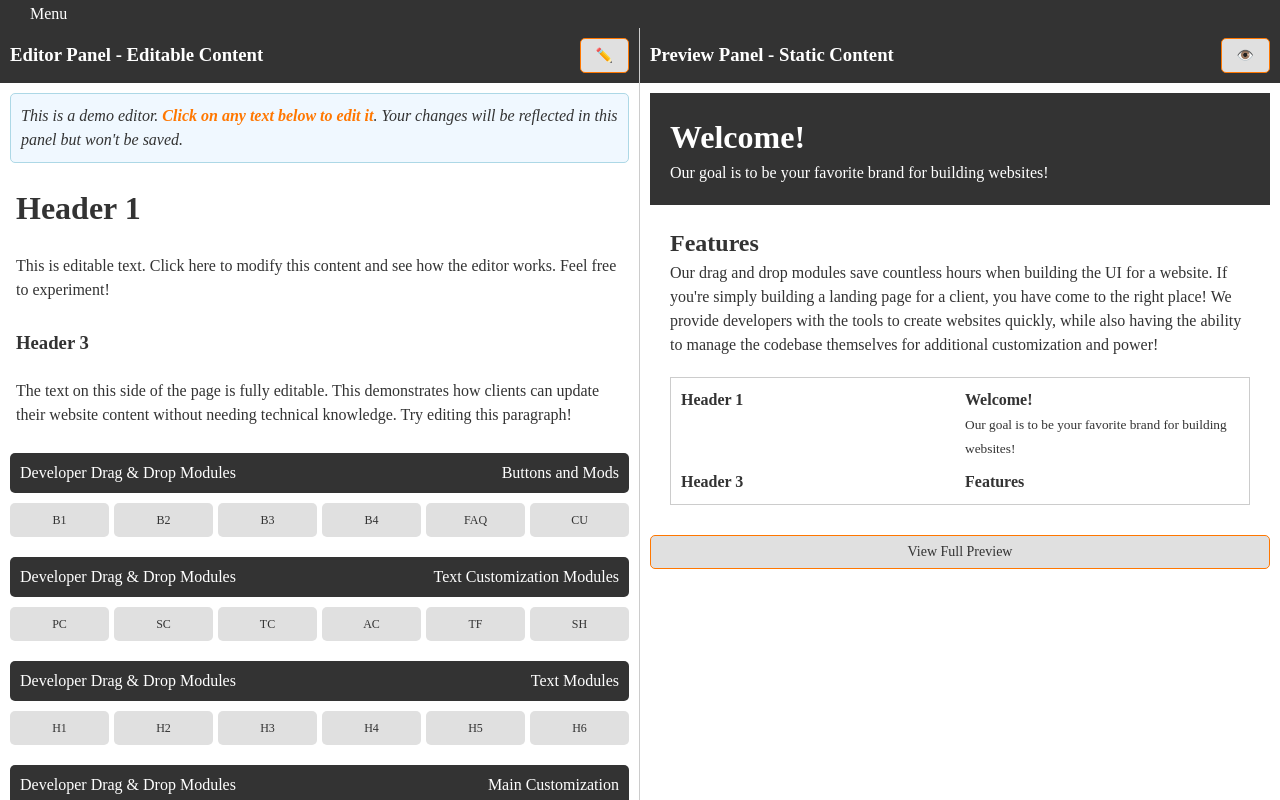
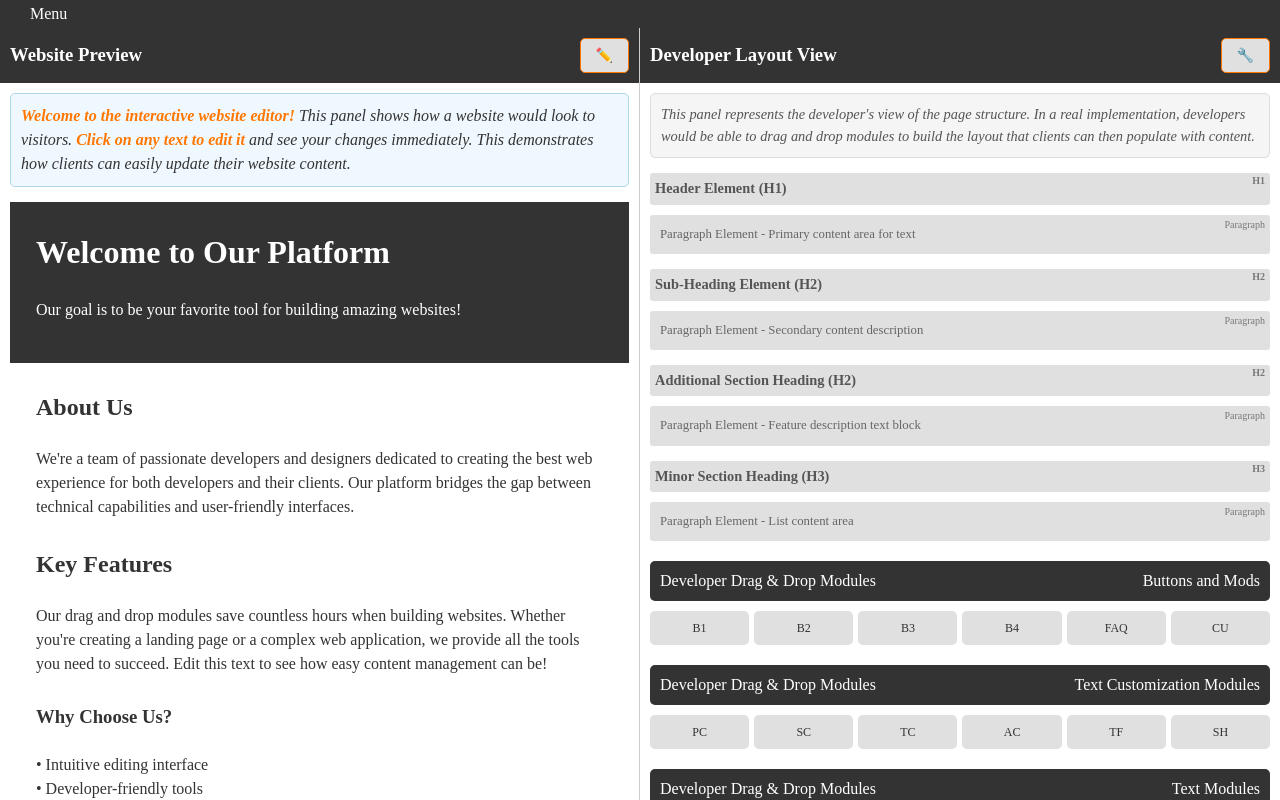
Before and after one commit to snorkelingcode/moddedlobby, a React (Vite) app: page / in a window 1280 px wide. Shown: the top 800 px of the page. Built offline with nearby package versions, Linux system fonts and the light colour scheme.

Commit message:
swapped sides for the editor preview

```diff
--- a/src/pages/EditorPage.tsx
+++ b/src/pages/EditorPage.tsx
@@ -21,7 +21,7 @@ const EditorContainer = styled.div`
   }
 `;
 
-const EditorPanel = styled.div`
+const PreviewPanel = styled.div`
   display: flex;
   flex-direction: column;
   background-color: white;
@@ -33,7 +33,7 @@ const EditorPanel = styled.div`
   }
 `;
 
-const PreviewPanel = styled.div`
+const EditorPanel = styled.div`
   display: flex;
   flex-direction: column;
   background-color: white;
@@ -123,6 +123,7 @@ const EditableContent = styled.div`
     &:hover, &:focus {
       border: 1px dashed #ccc;
       outline: none;
+      background-color: rgba(255, 255, 255, 0.8);
     }
   }
 
@@ -149,16 +150,56 @@ const InstructionText = styled.div`
   }
 `;
 
-const SitePreview = styled.div`
-  margin-top: 20px;
-  border: 1px solid #ccc;
-  padding: 10px;
+const EditorStructure = styled.div`
+  h1, h2, h3, h4, h5, h6 {
+    background-color: var(--gray-light);
+    padding: 5px;
+    margin-bottom: 10px;
+    border-radius: 3px;
+    font-size: 0.9rem;
+    color: #555;
+    position: relative;
+  }
+
+  h1::before, h2::before, h3::before, h4::before, h5::before, h6::before {
+    content: attr(data-type);
+    position: absolute;
+    top: 0;
+    right: 5px;
+    font-size: 10px;
+    color: #777;
+  }
+
+  p {
+    background-color: var(--gray-light);
+    padding: 10px;
+    margin-bottom: 15px;
+    border-radius: 3px;
+    min-height: 30px;
+    position: relative;
+    font-size: 0.8rem;
+    color: #666;
+  }
+
+  p::before {
+    content: 'Paragraph';
+    position: absolute;
+    top: 2px;
+    right: 5px;
+    font-size: 10px;
+    color: #777;
+  }
 `;
 
-const PreviewGrid = styled.div`
-  display: grid;
-  grid-template-columns: 1fr 1fr;
-  gap: 10px;
+const DeveloperInstructionText = styled.div`
+  background-color: #f5f5f5;
+  border: 1px solid #ddd;
+  border-radius: 5px;
+  padding: 10px;
+  margin-bottom: 15px;
+  font-style: italic;
+  font-size: 0.9rem;
+  color: #555;
 `;
 
 const EditorPage = () => {
@@ -188,23 +229,63 @@ const EditorPage = () => {
     <PageContainer>
       <Header showMenu={showMenu} setShowMenu={setShowMenu} />
       <EditorContainer>
-        <EditorPanel>
+        {/* Left side - Preview Panel (editable by guest users) */}
+        <PreviewPanel>
           <PanelHeader>
-            <PanelTitle>Editor Panel - Editable Content</PanelTitle>
+            <PanelTitle>Website Preview</PanelTitle>
             <Button icon="✏️" />
           </PanelHeader>
           <PanelContent>
             <InstructionText>
-              This is a demo editor. <span>Click on any text below to edit it</span>. Your changes will be reflected in this panel but won't be saved.
+              <span>Welcome to the interactive website editor!</span> This panel shows how a website would look to visitors. <span>Click on any text to edit it</span> and see your changes immediately. This demonstrates how clients can easily update their website content.
             </InstructionText>
 
             <EditableContent>
-              <h1 contentEditable="true">Header 1</h1>
-              <p contentEditable="true">This is editable text. Click here to modify this content and see how the editor works. Feel free to experiment!</p>
+              <HeaderSection>
+                <h1 contentEditable="true">Welcome to Our Platform</h1>
+                <p contentEditable="true">Our goal is to be your favorite tool for building amazing websites!</p>
+              </HeaderSection>
 
-              <h3 contentEditable="true">Header 3</h3>
-              <p contentEditable="true">The text on this side of the page is fully editable. This demonstrates how clients can update their website content without needing technical knowledge. Try editing this paragraph!</p>
+              <ContentSection>
+                <h2 contentEditable="true">About Us</h2>
+                <p contentEditable="true">We're a team of passionate developers and designers dedicated to creating the best web experience for both developers and their clients. Our platform bridges the gap between technical capabilities and user-friendly interfaces.</p>
+
+                <h2 contentEditable="true">Key Features</h2>
+                <p contentEditable="true">Our drag and drop modules save countless hours when building websites. Whether you're creating a landing page or a complex web application, we provide all the tools you need to succeed. Edit this text to see how easy content management can be!</p>
+
+                <h3 contentEditable="true">Why Choose Us?</h3>
+                <p contentEditable="true">• Intuitive editing interface<br/>• Developer-friendly tools<br/>• Client-focused features<br/>• Regular updates and improvements<br/>• Dedicated support team</p>
+              </ContentSection>
             </EditableContent>
+
+            <FooterButton>Save Changes</FooterButton>
+          </PanelContent>
+        </PreviewPanel>
+
+        {/* Right side - Editor Panel (developer view) */}
+        <EditorPanel>
+          <PanelHeader>
+            <PanelTitle>Developer Layout View</PanelTitle>
+            <Button icon="🔧" />
+          </PanelHeader>
+          <PanelContent>
+            <DeveloperInstructionText>
+              This panel represents the developer's view of the page structure. In a real implementation, developers would be able to drag and drop modules to build the layout that clients can then populate with content.
+            </DeveloperInstructionText>
+
+            <EditorStructure>
+              <h1 data-type="H1">Header Element (H1)</h1>
+              <p>Paragraph Element - Primary content area for text</p>
+
+              <h2 data-type="H2">Sub-Heading Element (H2)</h2>
+              <p>Paragraph Element - Secondary content description</p>
+
+              <h2 data-type="H2">Additional Section Heading (H2)</h2>
+              <p>Paragraph Element - Feature description text block</p>
+
+              <h3 data-type="H3">Minor Section Heading (H3)</h3>
+              <p>Paragraph Element - List content area</p>
+            </EditorStructure>
 
             <ModulesContainer>
               {moduleCategories.map((category, index) => (
@@ -224,48 +305,9 @@ const EditorPage = () => {
               ))}
             </ModulesContainer>
 
-            <FooterButton>Industry Standard Format</FooterButton>
+            <FooterButton>Apply Template</FooterButton>
           </PanelContent>
         </EditorPanel>
-
-        <PreviewPanel>
-          <PanelHeader>
-            <PanelTitle>Preview Panel - Static Content</PanelTitle>
-            <Button icon="👁️" />
-          </PanelHeader>
-          <PanelContent>
-            <HeaderSection>
-              <h1>Welcome!</h1>
-              <p>Our goal is to be your favorite brand for building websites!</p>
-            </HeaderSection>
-
-            <ContentSection>
-              <h2>Features</h2>
-              <p>Our drag and drop modules save countless hours when building the UI for a website. If you're simply building a landing page for a client, you have come to the right place! We provide developers with the tools to create websites quickly, while also having the ability to manage the codebase themselves for additional customization and power!</p>
-
-              {/* Preview of the site in small format */}
-              <SitePreview>
-                <PreviewGrid>
-                  <div>
-                    <h4>Header 1</h4>
-                  </div>
-                  <div>
-                    <h4>Welcome!</h4>
-                    <small>Our goal is to be your favorite brand for building websites!</small>
-                  </div>
-                  <div>
-                    <h4>Header 3</h4>
-                  </div>
-                  <div>
-                    <h4>Features</h4>
-                  </div>
-                </PreviewGrid>
-              </SitePreview>
-            </ContentSection>
-
-            <FooterButton>View Full Preview</FooterButton>
-          </PanelContent>
-        </PreviewPanel>
       </EditorContainer>
     </PageContainer>
   );
```
